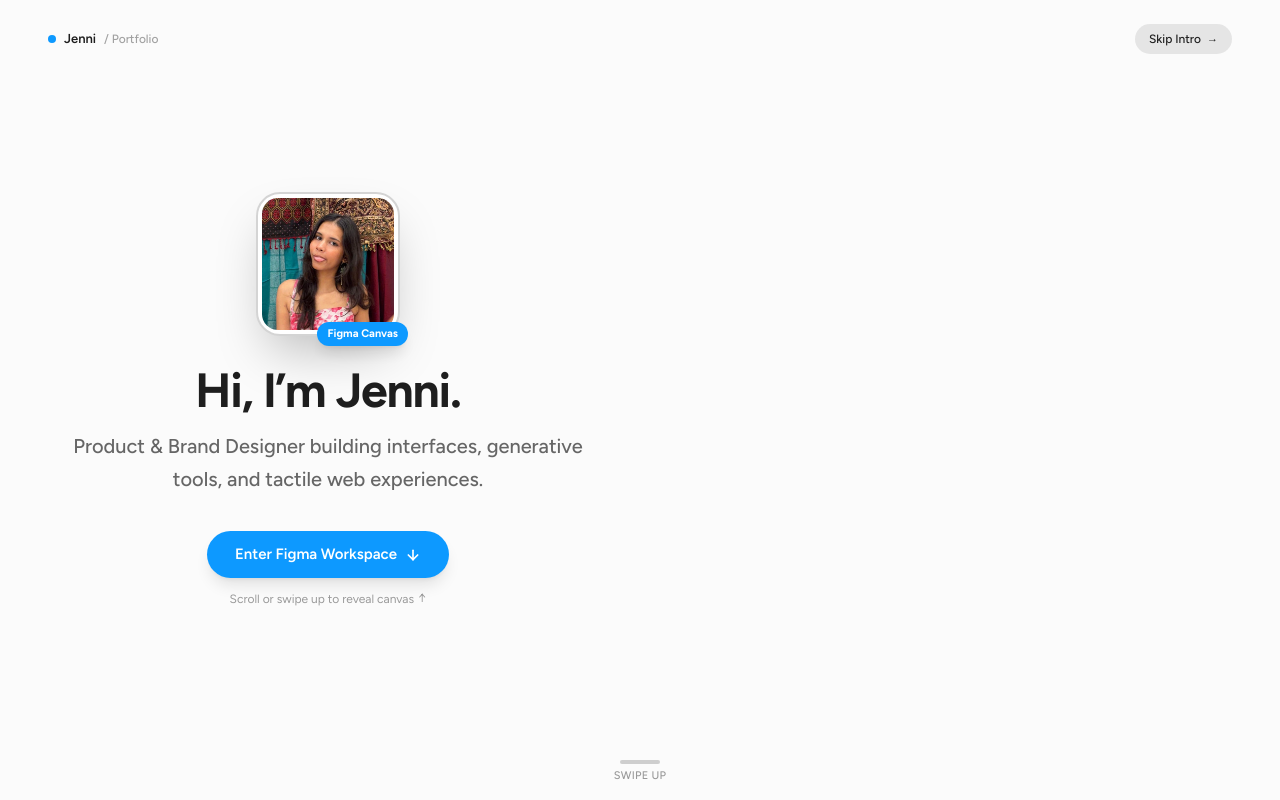
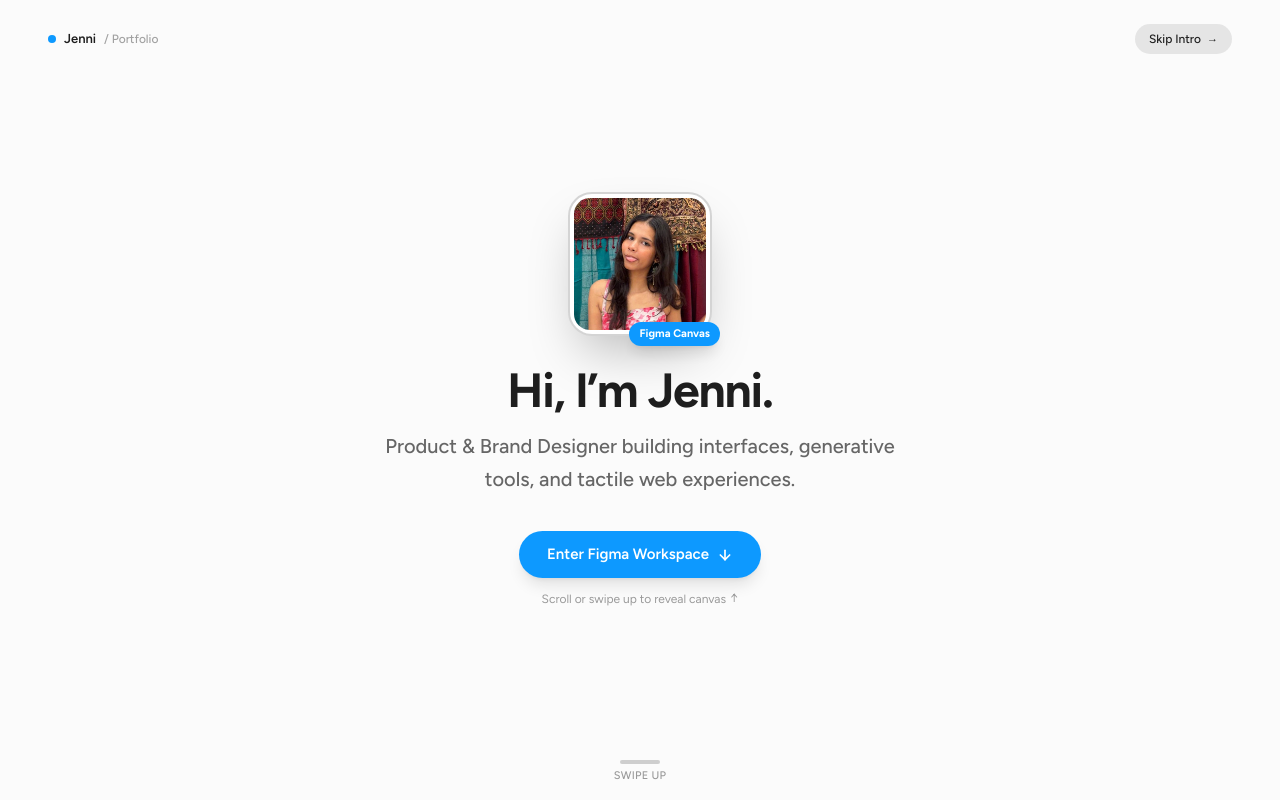
Before and after one commit to jmankar8168/Jennifer_UEDP2, a Next.js app in the folder piyush-portfolio/: page / in a window 1280 px wide. Built offline with nearby package versions, Linux system fonts and the light colour scheme.

Commit message:
fix(layout): eliminate -50% translateX bug in fadeInUp animation to perfectly center hero section

```diff
--- a/piyush-portfolio/src/app/globals.css
+++ b/piyush-portfolio/src/app/globals.css
@@ -82,7 +82,18 @@ body {
 @keyframes fadeInUp {
   0% {
     opacity: 0;
-    transform: translate(-50%, 10px);
+    transform: translateY(12px);
+  }
+  100% {
+    opacity: 1;
+    transform: translateY(0);
+  }
+}
+
+@keyframes fadeInUpCentered {
+  0% {
+    opacity: 0;
+    transform: translate(-50%, 12px);
   }
   100% {
     opacity: 1;
@@ -91,7 +102,11 @@ body {
 }
 
 .animate-fade-in-up {
-  animation: fadeInUp 0.2s cubic-bezier(0.16, 1, 0.3, 1) forwards;
+  animation: fadeInUp 0.25s cubic-bezier(0.16, 1, 0.3, 1) forwards;
+}
+
+.animate-fade-in-up-centered {
+  animation: fadeInUpCentered 0.25s cubic-bezier(0.16, 1, 0.3, 1) forwards;
 }
 
 /* Hide Next.js devtools indicator badge */
--- a/piyush-portfolio/src/components/FigmaRightSidebar.tsx
+++ b/piyush-portfolio/src/components/FigmaRightSidebar.tsx
@@ -186,7 +186,7 @@ export default function FigmaRightSidebar({
 
       {/* Copy Toast Indicator */}
       {copiedEmail && (
-        <div className="absolute bottom-4 left-1/2 -translate-x-1/2 px-3 py-1.5 bg-[#1e1e1e] text-white text-[11px] font-medium rounded-full shadow-lg pointer-events-none animate-fade-in-up">
+        <div className="absolute bottom-4 left-1/2 -translate-x-1/2 px-3 py-1.5 bg-[#1e1e1e] text-white text-[11px] font-medium rounded-full shadow-lg pointer-events-none animate-fade-in-up-centered">
           Email copied ✓
         </div>
       )}
--- a/piyush-portfolio/src/components/HeroIntroSwipe.tsx
+++ b/piyush-portfolio/src/components/HeroIntroSwipe.tsx
@@ -93,10 +93,10 @@ export default function HeroIntroSwipe({ onDismiss, isOpen }: HeroIntroSwipeProp
       </header>
 
       {/* 2. Main Central Hero Section: Dead-center of the entire viewport */}
-      <main className="w-full max-w-2xl px-6 flex flex-col items-center justify-center text-center">
-        <div className="flex flex-col items-center text-center max-w-2xl w-full gap-6 animate-fade-in-up">
+      <main className="w-full max-w-2xl px-6 flex flex-col items-center justify-center text-center mx-auto">
+        <div className="flex flex-col items-center justify-center text-center max-w-2xl w-full gap-6 animate-fade-in-up mx-auto">
           {/* Floating Avatar & Badge */}
-          <div className="relative group cursor-pointer" onClick={triggerDismiss}>
+          <div className="relative group cursor-pointer flex flex-col items-center" onClick={triggerDismiss}>
             <div className="w-28 h-28 md:w-36 md:h-36 rounded-3xl overflow-hidden border-2 border-neutral-300 dark:border-neutral-700 shadow-2xl p-1 bg-white dark:bg-neutral-800">
               <Image
                 src="/jenni-avatar.webp"
@@ -113,17 +113,17 @@ export default function HeroIntroSwipe({ onDismiss, isOpen }: HeroIntroSwipeProp
           </div>
 
           {/* Headline & Description */}
-          <div className="flex flex-col gap-2.5">
-            <h1 className="text-3xl md:text-5xl font-black tracking-tight text-[var(--figma-text)] leading-tight">
+          <div className="flex flex-col items-center text-center gap-2.5 w-full">
+            <h1 className="text-3xl md:text-5xl font-black tracking-tight text-[var(--figma-text)] leading-tight text-center">
               Hi, I’m Jenni.
             </h1>
-            <p className="text-base md:text-xl text-[var(--figma-text-secondary)] font-medium max-w-lg mx-auto leading-relaxed">
+            <p className="text-base md:text-xl text-[var(--figma-text-secondary)] font-medium max-w-lg mx-auto leading-relaxed text-center">
               Product & Brand Designer building interfaces, generative tools, and tactile web experiences.
             </p>
           </div>
 
           {/* Interactive Enter Trigger */}
-          <div className="flex flex-col items-center gap-3 mt-3">
+          <div className="flex flex-col items-center justify-center gap-3 mt-3 w-full">
             <button
               type="button"
               onClick={triggerDismiss}
@@ -145,7 +145,7 @@ export default function HeroIntroSwipe({ onDismiss, isOpen }: HeroIntroSwipeProp
                 <polyline points="19 12 12 19 5 12" />
               </svg>
             </button>
-            <span className="text-[12px] text-[var(--figma-text-tertiary)] flex items-center gap-1">
+            <span className="text-[12px] text-[var(--figma-text-tertiary)] flex items-center justify-center gap-1">
               <span>Scroll or swipe up to reveal canvas</span>
               <span className="animate-bounce inline-block">↑</span>
             </span>
```
